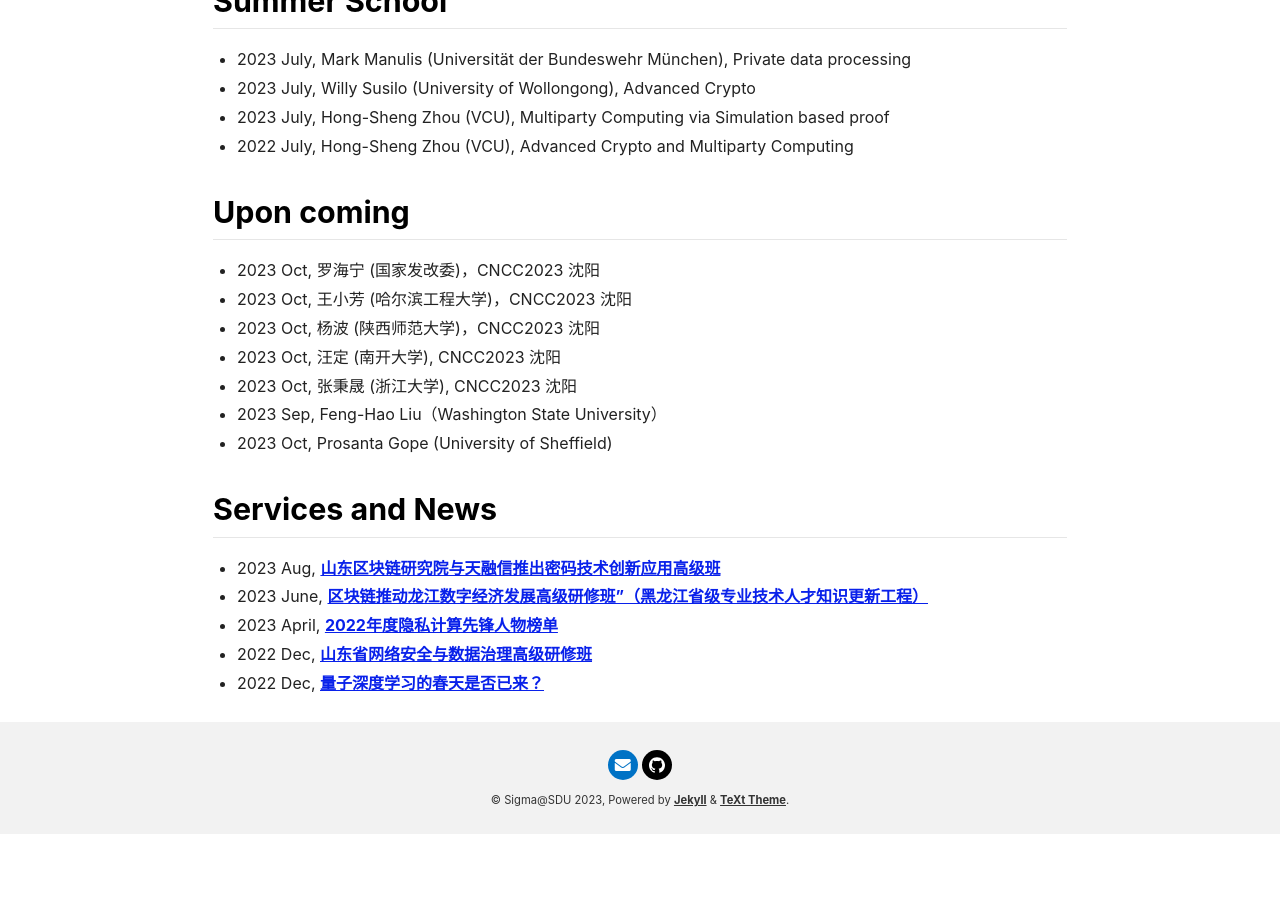
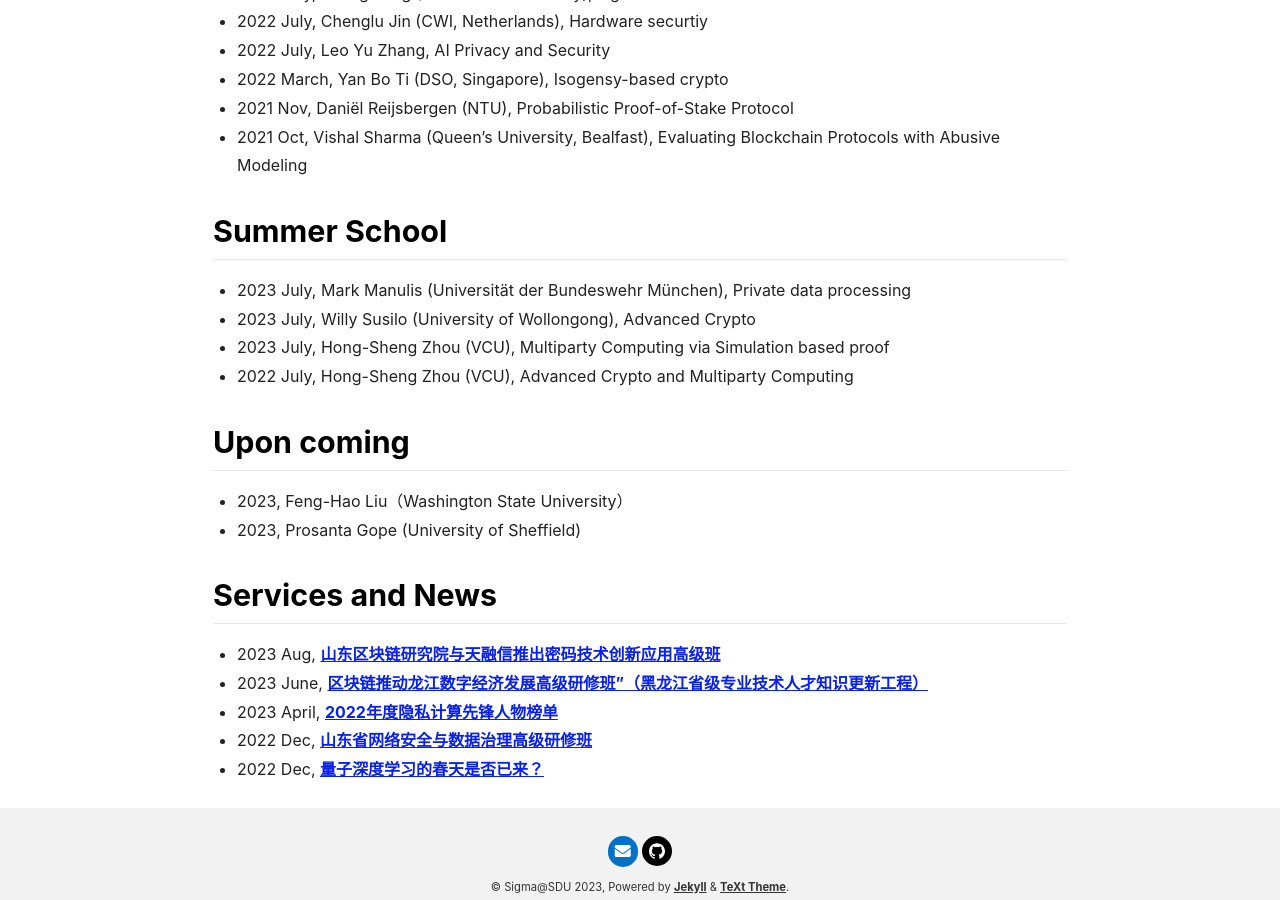
Before and after one commit to sigmasdu/sigmasdu.github.io, a Jekyll site: the page built from seminar.md, in a window 1280 px wide and 900 px high, scrolled down 1015 px. Built offline with Jekyll 4.4.1, drawn with Linux system fonts in a browser that asks for light colours; nearby versions of some CDN libraries; before the commit the page ends 1849 px from its top, so only the background shows below that; some of the changed text lies outside the part shown.

Commit message:
Update seminar.md

```diff
--- a/seminar.md
+++ b/seminar.md
@@ -38,13 +45,8 @@ key: page-seminar
 
 ## Upon coming
 
-- 2023 Oct, 罗海宁 (国家发改委)，CNCC2023 沈阳
-- 2023 Oct, 王小芳 (哈尔滨工程大学)，CNCC2023 沈阳
-- 2023 Oct, 杨波 (陕西师范大学)，CNCC2023 沈阳
-- 2023 Oct, 汪定 (南开大学), CNCC2023 沈阳
-- 2023 Oct, 张秉晟 (浙江大学), CNCC2023 沈阳
-- 2023 Sep, Feng-Hao Liu（Washington State University）
-- 2023 Oct, Prosanta Gope (University of Sheffield)
+- 2023, Feng-Hao Liu（Washington State University）
+- 2023, Prosanta Gope (University of Sheffield)
 
 
 ## Services and News
```
Also changed, not shown: other parts of seminar.md (+8 -1 lines).
